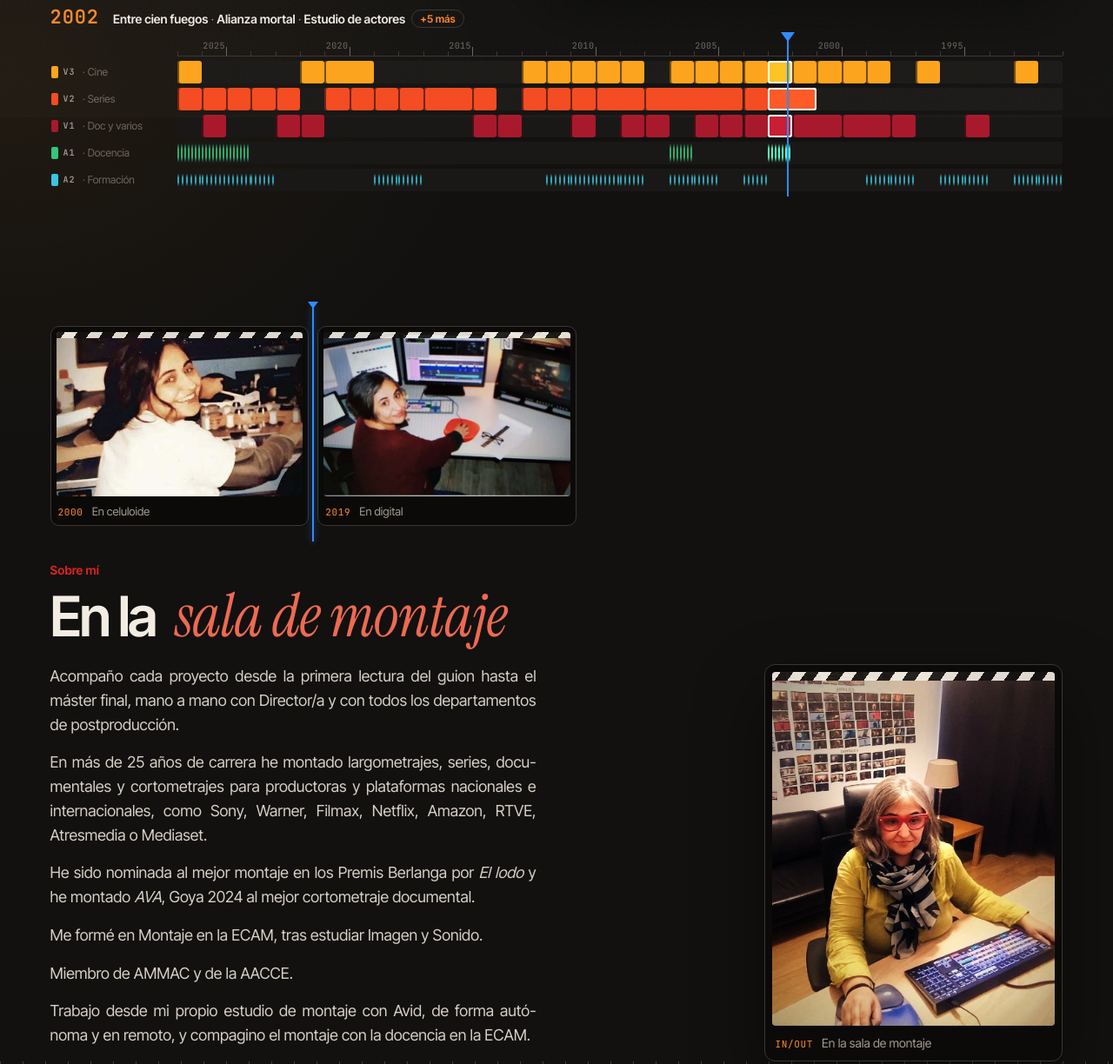
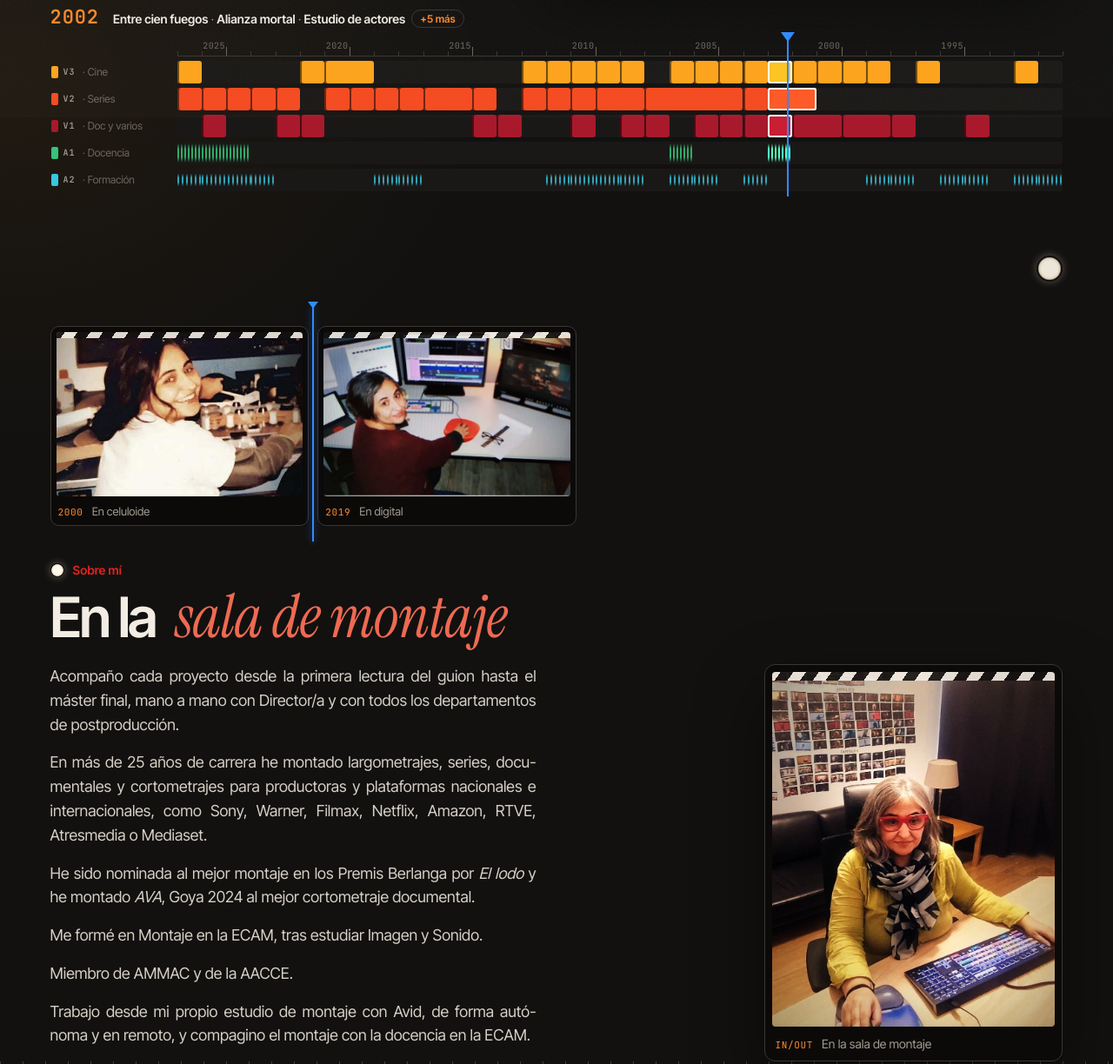
Before and after one commit to MartaSalas-create/APP-DESGLOSES-MONTAJE, a plain HTML site: page web-martasalas-montaje/index.html in a window 1280 px wide. Shown: the part 665-1889 px from the top of the page at 87% size. Drawn offline with Linux system fonts and the light colour scheme.

Commit message:
Sobre mí: rótulo con marca de cambio de bobina, como las bobinas
Co-Authored-By: Claude Opus 5.5 <noreply@anthropic.com>
Claude-Session: https://claude.ai/code/session_01TyD3Qguyxc2V4AgbaJYQHS

```diff
--- a/web-martasalas-montaje/css/site.css
+++ b/web-martasalas-montaje/css/site.css
@@ -619,3 +619,4 @@ em { font-family: var(--serif); font-style: italic; font-weight: 400; color: var
 @keyframes cueFlash { 0% { opacity: 1; } 18% { opacity: 0; } 46% { opacity: 1; } 64%, 100% { opacity: 0; } }
 @media (max-width: 700px) { .cue-corner { top: 50px; --s: 22px; } .cue-flash { top: 92px; right: 14px; --s: 34px; } }
 .then-now-cut { top: -22px; bottom: -18px; } /* playhead más largo: sobresale por arriba y por abajo de las fotos */
+#sobre-mi { position: relative; } #sobre-mi > .cue-corner { top: 34px; }
--- a/web-martasalas-montaje/js/site.js
+++ b/web-martasalas-montaje/js/site.js
@@ -181,7 +181,7 @@
   }
   // cada rótulo de bobina lleva su marca delante y una marca grande en la esquina de la sección
   $$(".kicker.hot").forEach(function (k) {
-    if (!/^Bobina/.test(k.textContent)) return;
+    if (!/^(Bobina|Sobre mí)/.test(k.textContent.trim())) return;
     k.classList.add("reel-label");
     k.insertAdjacentHTML("afterbegin", '<i class="cue" aria-hidden="true"></i>');
     var sec = k.closest("section");
```
